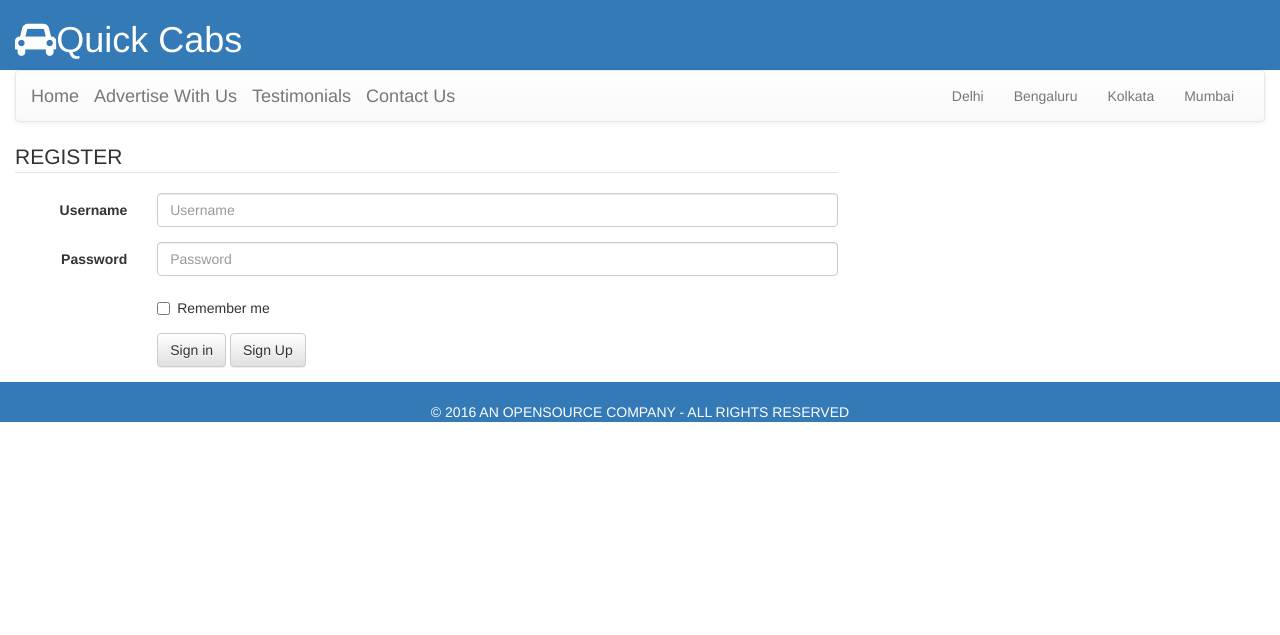
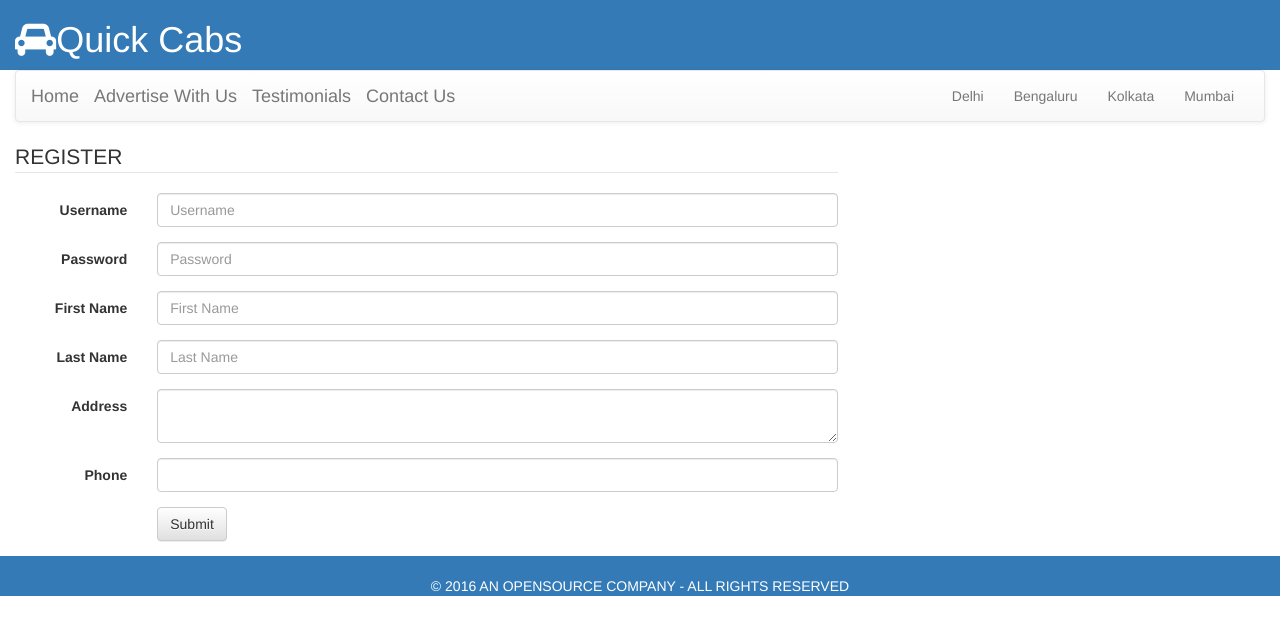
Before and after one commit to anupamsingh24/QuickCabs, a PHP site: page /register.php in a window 1280 px wide. Shown: the top 635 px of the page. Run offline with PHP 8.4, Linux system fonts and the light colour scheme; some libraries are stand-ins or nearby versions.

Commit message:
Added files via upload

```diff
--- a/cab_booking/Controllers/info.php
+++ b/cab_booking/Controllers/info.php
@@ -1,5 +1,5 @@
 <?php
-    $server = 'LOCALHOST';
+    $server = 'localhost';
     $user = 'root';
     $password = 'shubhkamna';
 ?>
--- a/cab_booking/Views/register.php
+++ b/cab_booking/Views/register.php
@@ -44,19 +44,62 @@
                          </span>
                         </div>
                       </div>
+
+                      <div class="form-group">
+                        <label for="inputName3" class="col-sm-2 control-label">First Name</label>
+                        <div class="col-sm-10">
+                          <input type="text" class="form-control" id="inputName3" placeholder="First Name" name="fname">
+                          <span class="error">
+                                  <?php
+                                        if(isset($_GET[fnameErr]))
+                                            echo "The Username is incorrect!";
+                                   ?>
+                          </span>
+                        </div>
+                      </div>
+
+                       <div class="form-group">
+                        <label for="inputName3" class="col-sm-2 control-label">Last Name</label>
+                        <div class="col-sm-10">
+                          <input type="text" class="form-control" id="inputEmail3" placeholder="Last Name" name="lname">
+                          <span class="error">
+                                  <?php
+                                        if(isset($_GET[lnameErr]))
+                                            echo "The Username is incorrect!";
+                                   ?>
+                          </span>
+                        </div>
+                      </div>
+
+                       <div class="form-group">
+                        <label for="inputName3" class="col-sm-2 control-label">Address</label>
+                        <div class="col-sm-10">
+                          <textarea  class="form-control" id="inputEmail3"  name="address"></textarea>
+                          <span class="error">
+                                  <?php
+                                        if(isset($_GET[addressErr]))
+                                            echo "The Username is incorrect!";
+                                   ?>
+                          </span>
+                        </div>
+                      </div>
+
+                       <div class="form-group">
+                        <label for="inputName3" class="col-sm-2 control-label">Phone</label>
+                        <div class="col-sm-10">
+                          <input type="phone" class="form-control" id="inputEmail3"  name="phone">
+                          <span class="error">
+                                  <?php
+                                        if(isset($_GET[phoneErr]))
+                                            echo "The Username is incorrect!";
+                                   ?>
+                          </span>
+                        </div>
+                      </div>
+
                       <div class="form-group">
                         <div class="col-sm-offset-2 col-sm-10">
-                          <div class="checkbox">
-                            <label>
-                              <input type="checkbox"> Remember me
-                            </label>
-                          </div>
-                        </div>
-                      </div>
-                      <div class="form-group">
-                        <div class="col-sm-offset-2 col-sm-10">
-                          <button type="submit" class="btn btn-default">Sign in</button>
-                         <button type="button" class="btn btn-default" id="myBtn">Sign Up</button>
+                          <button type="submit" class="btn btn-default">Submit</button>
                         </div>
                       </div>
                     </fieldset>
```
Also changed, not shown: cab_booking/Controllers/register.php (+40 -0 lines).
